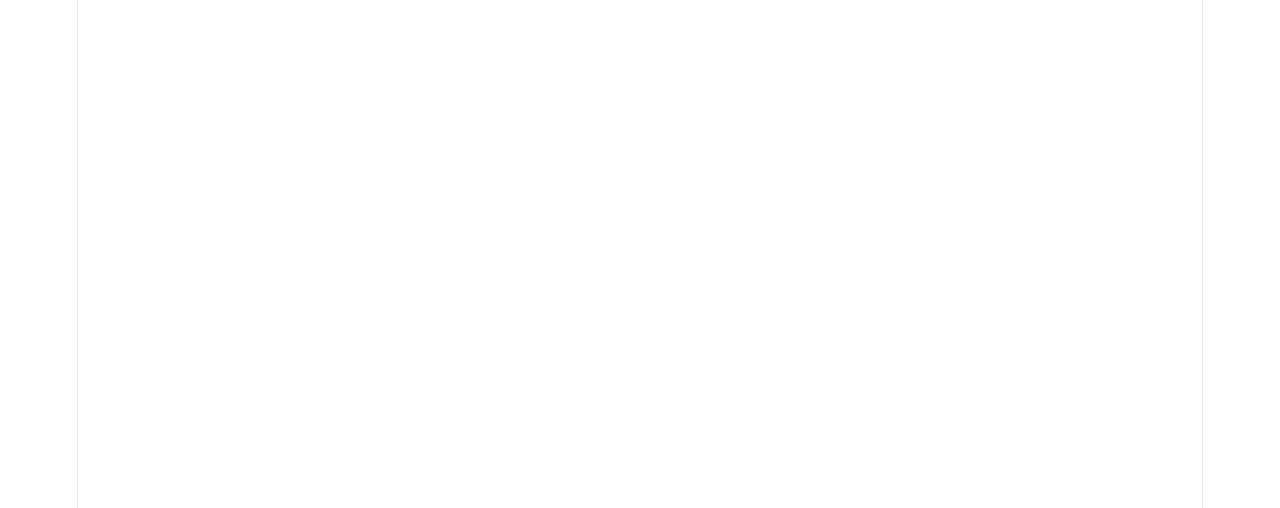
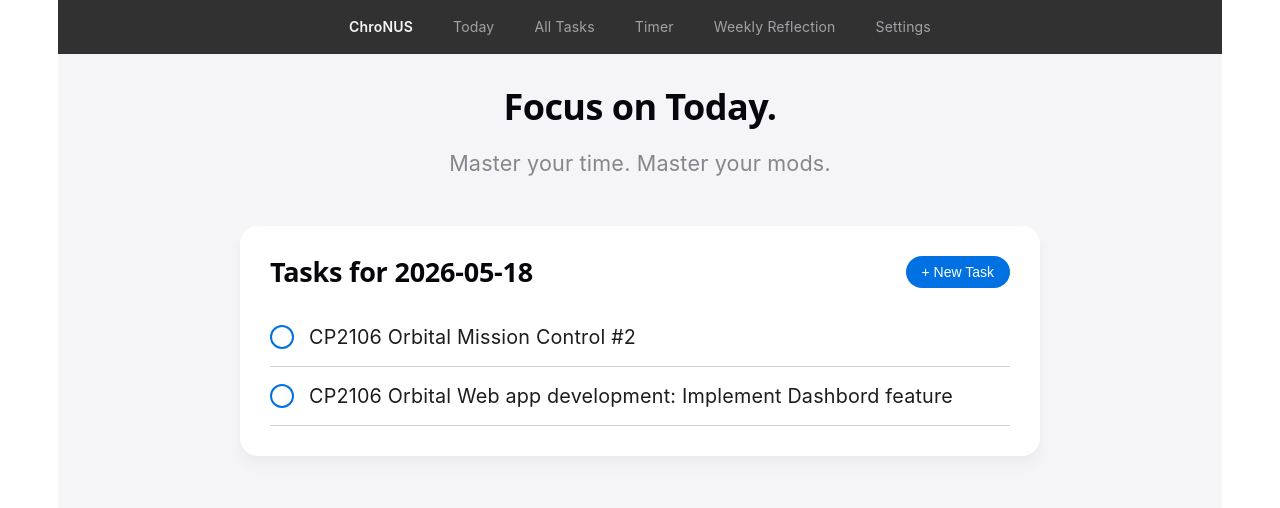
Before and after one commit to zruixuan/Orbital26-7665-ChroNUS, a React (Vite) app: page /dashboard in a window 1280 px wide. Before the commit this address had no page. Shown: the top 508 px of the page. Built offline with nearby package versions, Linux system fonts and the light colour scheme.

Commit message:
feat:(dashboard)
implement dashboard layout.

```diff
--- a/package.json
+++ b/package.json
@@ -10,6 +10,7 @@
     "preview": "vite preview"
   },
   "dependencies": {
+    "@fontsource/nunito": "^5.2.7",
     "react": "^19.2.6",
     "react-dom": "^19.2.6",
     "react-router-dom": "^7.15.1"
--- a/src/App.jsx
+++ b/src/App.jsx
@@ -3,6 +3,7 @@ import { Routes, Route } from "react-router-dom";
 import Login from "./pages/Login";
 import Register from "./pages/Register";
 import ForgotPassword from "./pages/ForgotPassword";
+import Dashboard from "./pages/Dashboard";
 
 function App() {
   return (
@@ -13,6 +14,8 @@ function App() {
 
       <Route path="/forgot-password" element={<ForgotPassword />} />
 
+      <Route path="/dashboard" element={<Dashboard />} />
+
     </Routes>
   )
 }
--- /dev/null
+++ b/src/pages/Dashboard.jsx
@@ -0,0 +1,105 @@
+import { useState } from "react";
+import { Link } from "react-router-dom";
+
+function Dashboard() {
+  // Get local time and tranfer to present date
+  // To be used to check if an event is due today
+  const today = new Date().toISOString().split('T')[0];
+
+  // Task Management
+  const [tasks, setTasks] = useState([
+    // Mock tasks
+    //TO BE MODIFIED
+    { id: 1, title: "Finish CS2040S PS6", deadline: "2026-05-25", status: "pending" },
+    { id: 2, title: "CS2040 Lecture Review", deadline: "2026-05-22", status: "completed" },
+    { id: 3, title: "CP2106 Orbital Mission Control #2", deadline: today, status: "pending" },
+    { id: 4, title: "CP2106 Orbital Web app development: Implement Dashbord feature", deadline: today, status: "pending" }
+  ]);
+
+  // Data Filtering
+  // Only display tasks that is due today on the dashboard
+  const todaysTasks = tasks.filter(task => task.deadline === today);
+
+  // Component Render
+  return (
+    <div style={{ fontFamily: "-apple-system, BlinkMacSystemFont, 'Segoe UI', Roboto, Helvetica, Arial, sans-serif", backgroundColor: "#f5f5f7", minHeight: "100vh", margin: "-20px" }}>
+
+      {/* Global Navigation Bar (Center-aligned) */}
+      <nav style={{
+        backgroundColor: "rgba(0, 0, 0, 0.8)",
+        backdropFilter: "saturate(180%) blur(20px)",
+        display: "flex",
+        justifyContent: "center",
+        gap: "40px",
+        padding: "14px 0",
+        position: "sticky",
+        top: 0,
+        zIndex: 100
+      }}>
+        <span style={{ color: "#f5f5f7", fontSize: "14px", fontWeight: "600", cursor: "pointer" }}>ChroNUS</span>
+        <span style={{ color: "#a1a1a6", fontSize: "14px", cursor: "pointer", transition: "color 0.3s" }}>Today</span>
+        <span style={{ color: "#a1a1a6", fontSize: "14px", cursor: "pointer" }}>All Tasks</span>
+        <span style={{ color: "#a1a1a6", fontSize: "14px", cursor: "pointer" }}>Timer</span>
+        <span style={{ color: "#a1a1a6", fontSize: "14px", cursor: "pointer" }}>Weekly Reflection</span>
+        <span style={{ color: "#a1a1a6", fontSize: "14px", cursor: "pointer" }}>Settings</span>
+
+
+      </nav>
+
+      {/* Main Content */}
+      <main style={{ maxWidth: "800px", margin: "60px auto", padding: "0 20px" }}>
+
+        <header style={{ textAlign: "center", marginBottom: "50px" }}>
+          <h1 style={{ fontSize: "2rem", fontWeight: "700", letterSpacing: "-0.015em", margin: "0 0 10px 0" }}>
+            Focus on Today.
+          </h1>
+          <p style={{ color: "#86868b", fontSize: "1.2rem", margin: 0, paddingTop: "20px" }}>
+            Master your time. Master your mods.
+          </p>
+        </header>
+
+        {/* Dashboard: Today's Tasks */}
+        <section style={{ backgroundColor: "#ffffff", padding: "30px", borderRadius: "18px", boxShadow: "0 4px 6px rgba(0,0,0,0.02), 0 10px 15px rgba(0,0,0,0.03)" }}>
+
+          <div style={{ display: "flex", justifyContent: "space-between", alignItems: "center", marginBottom: "20px" }}>
+            <h2 style={{ margin: 0, fontSize: "1.5rem", fontWeight: "600" }}>Tasks for {today}</h2>
+            <button style={{ backgroundColor: "#0071e3", color: "white", border: "none", padding: "8px 16px", borderRadius: "20px", fontSize: "14px", fontWeight: "500", cursor: "pointer" }}>
+              + New Task
+            </button>
+          </div>
+
+          <ul style={{ listStyleType: "none", padding: 0, margin: 0 }}>
+            {todaysTasks.length > 0 ? (
+              todaysTasks.map(task => (
+                <li
+                  key={task.id}
+                  style={{
+                    display: "flex",
+                    alignItems: "center",
+                    textDecoration: task.status === "completed" ? "line-through" : "none",
+                    color: task.status === "completed" ? "#86868b" : "#1d1d1f",
+                    padding: "16px 0",
+                    borderBottom: "1px solid #d2d2d7",
+                    fontSize: "1.1rem"
+                  }}
+                >
+                  {/* Checkbox */}
+                  <div style={{ width: "20px", height: "20px", borderRadius: "50%", border: "2px solid #0071e3", marginRight: "15px", backgroundColor: task.status === "completed" ? "#0071e3" : "transparent" }}></div>
+                  {task.title}
+                </li>
+              ))
+            ) : (
+              // handing empty state
+              <div style={{ textAlign: "center", padding: "40px 0", color: "#86868b" }}>
+                You have a clear day ahead. Enjoy!
+              </div>
+            )}
+          </ul>
+        </section>
+
+      </main>
+    </div>
+  );
+}
+
+export default Dashboard;
```
Also changed, not shown: 1 other file (tests, documents, lock files or other folders).
